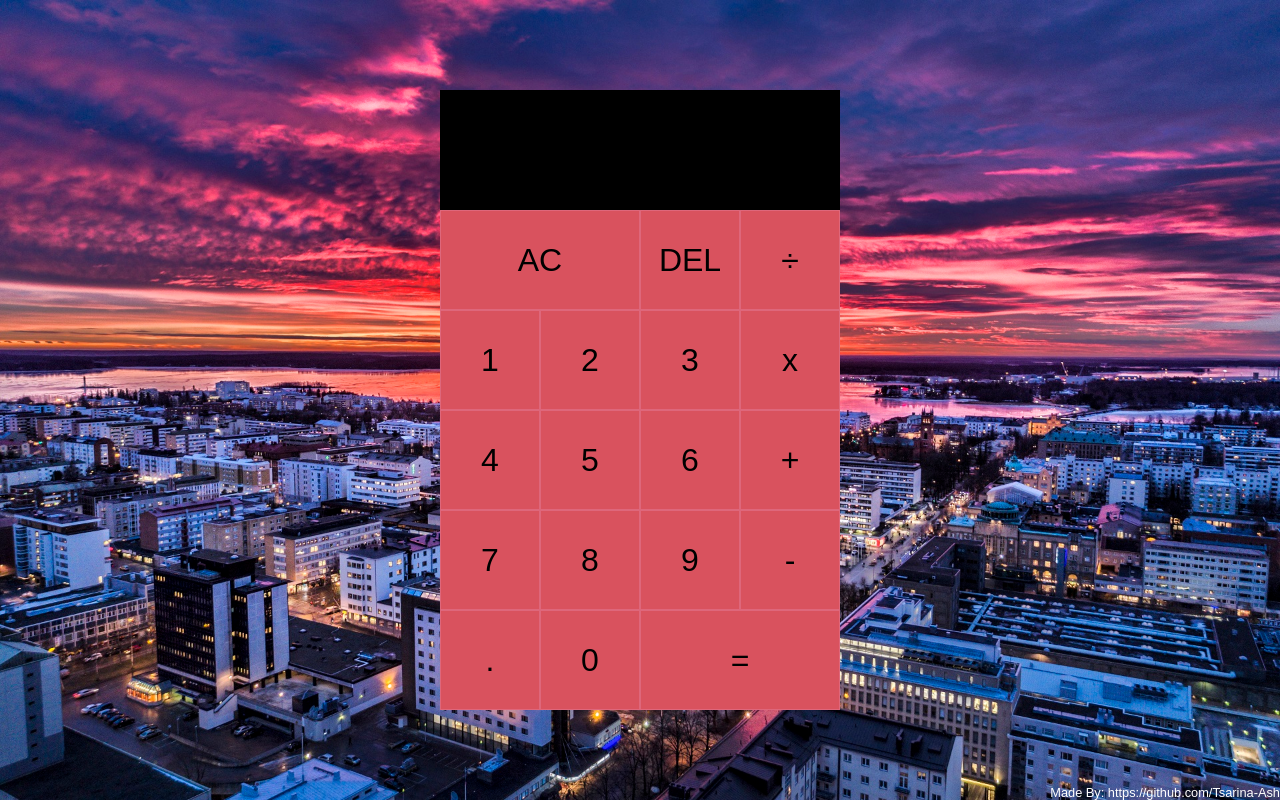
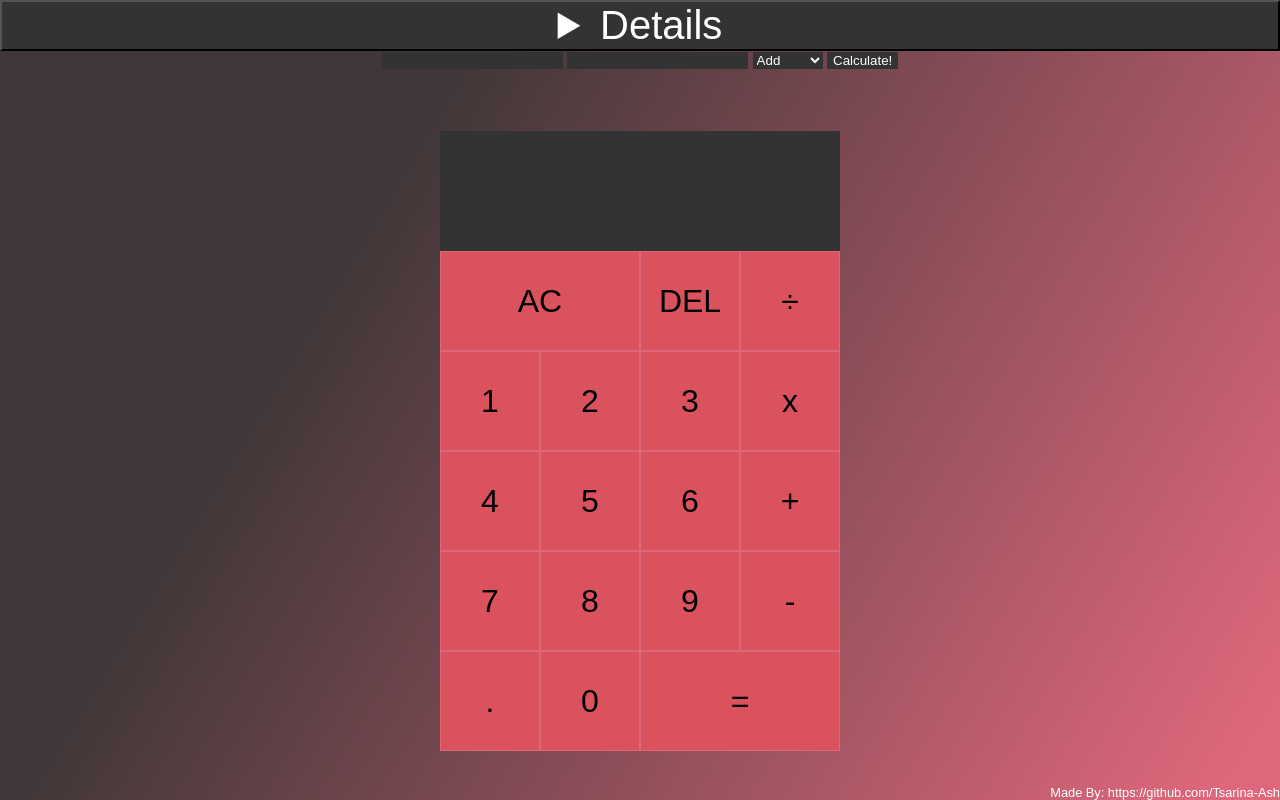
Before and after one commit to Tsarina-Ash/Calculator, a plain HTML site: page index.html in a window 1280 px wide. Drawn offline with Linux system fonts and the light colour scheme.

Commit message:
Massive Upload
Uploaded new background

One functioning calculator

New header

```diff
--- a/index.html
+++ b/index.html
@@ -9,7 +9,42 @@
 </head>
 
 <body>
-    <script src="main.js"></script>
+
+<div class="title2">
+    <button class="title">
+        <details class="title">
+                Two Calculators I created for fun. Currently only top one works
+        </details>
+    </button>
+</div>
+
+<div class="simple-calc-grid">
+    <div class="simple-grid">
+        <div class="blackText">
+            <form id="demoForm">
+
+                <input type="number" name="x" class="simpleButton">
+                <input type="number" name="y" class="simpleButton">
+
+                <select name="operation" class="simpleButton" >
+                    <option value="add">Add</option>
+                    <option value="subtract">Subtract</option>
+                    <option value="multiply">Multiply</option>
+                    <option value="divide">Divide</option>
+                </select>
+
+                <button type="submit" class="simpleButton2">Calculate!</button>
+
+            </form>
+
+            <div id="output">
+
+            </div>
+        </div>
+    </div>
+</div>
+
+    <div id="complexCalc">
         <div class="calculator-grid">
             <div class ="top-bar">
                 <div value="equation" class="previous-operand">
@@ -36,6 +71,10 @@
                                 <button value="number  "                 >0  </button>
                                 <button value="confirm " class="span-two">=  </button>
         </div>
+    </div>
+
+    <script src="main.js"></script>
+
 </body>
 
 <footer class = "footer">
--- a/main.js
+++ b/main.js
@@ -1,57 +1,70 @@
-//old 1st try
+  ///////////////////////
+ ///SIMPLE CALCULATOR///
+///////////////////////
 
-//const allClearButton =
-//const deleteButton =
-//const equalsButton=
-//const operationsButton =
-//const numberButton=
+        //defining what "sub-area" does what
 
-//multiplication
-//
-//function multiply(x,y){
-//    return x*y;
-//}
-//
-////division
-//
-//function divide(x,y){
-//    return x/y;
-//}
-//
-////addition
-//
-//function add(x,y){
-//    return x+y;
-//}
-//
-////subtraction
-//
-//function subtract(x,y){
-//    return x-y;
-//}
-//
-//Made By: https://github.com/Tsarina-Ash
+        let form = document.getElementById('demoForm'),
+		formData = form.elements;
+console.log(formData);
 
-//multiplication
+        //defining X/Y/OP
+
+function showData(event){
+	let x = parseInt(formData['x'].value),
+			y = parseInt(formData['y'].value),
+			op = formData['operation'].value,
+			out;
+
+        //defining the equations
+
+	let output = document.getElementById('output');
+
+        function add(x,y){
+            return x+y;
+        }
+
+        function subtract(x,y){
+            return x-y;
+        }
 
         function multiply(x,y){
             return x*y;
         }
 
-//division
-
         function divide(x,y){
             return x/y;
         }
 
-//addition
+        //allows proper switching between submatters
 
-function add(x,y){
-    return x+y;
+	switch(op){
+		case 'add':
+			out = add(x,y);
+		break;
+		case 'subtract':
+			out = subtract(x,y);
+		break;
+		case 'add':
+			out = multiply(x,y);
+		break;
+		case 'subtract':
+			out = divide(x,y);
+		break;
 	}
 
-//subtraction
+        //"dispensing" the answer
 
-function subtract(x,y){
-    return x-y;
+	output.innerHTML = `${x} ${op} ${y} = ${out} `;
+
+        //prevents page from auto-refreshing
+
+	event.preventDefault();
+
 }
+
+form.addEventListener('submit',showData) // this "listens" for the submit button to be clicked and triggers our "showData" function when it is.
+
+  ////////////////////////
+ ///COMPLEX CALCULATOR///
+////////////////////////
--- a/style.css
+++ b/style.css
@@ -7,19 +7,43 @@
 }
 
 body{
-    background-image: url(vaasa1.jpg);
-    background-size: cover;
+    background: linear-gradient(121deg, rgba(64,55,56,1) 28%, rgba(222,103,123,1) 96%);
+    height: 100%;
     margin: 0;
     background-repeat: no-repeat;
+    background-attachment: fixed;
+}
+
+/*Title*/
+
+.title {
+    display: grid;
+    color: #fff;
+    font-size: 2.5rem;
+    justify-content:center;
+    align-content: center;
+    background-color: #333;
+}
+
+.title {
+    display: grid;
+    background-color: #333;
+    width: 100%;
+    min-height: 5vh;
 }
 
 /*Calculator*/
+.simple-calc-grid {
+    display: grid;
+    justify-content:center;
+    min-height: 10vh;
+}
 
 .calculator-grid {
     display: grid;
     justify-content:center;
     align-content: center;
-    min-height: 100vh;
+    min-height: 60vh;
     grid-template-columns: repeat(4,100px);
     grid-template-rows: minmax(120px, auto) repeat(5, 100px);
 }
@@ -37,13 +61,13 @@ body{
     border: 1px solid #de677b;
     outline: none;
     background-color: #de6771;
-    box-shadow: 3px 3px 3px #000000;
+    box-shadow: 3px 3px 3px #333;
     z-index: 2;
 }
 
 .top-bar {
     grid-column: 1 / -1;
-    background-color: #000000;
+    background-color: #333;
     display: flex;
     align-items: flex-end;
     justify-content: space-around;
@@ -87,3 +111,22 @@ body{
         right:0;
     }
   }
+
+/*Simple Calc*/
+
+.blackText {
+    color: #fff;
+}
+
+.simpleButton {
+    background-color: #333;
+    color: #fff;
+    border: #333;
+}
+
+.simpleButton2 {
+    background-color: #333;
+    color: #fff;
+    border: #333;
+    cursor: pointer;
+}
```
Lines whose indentation alone changed are shown as unchanged.
